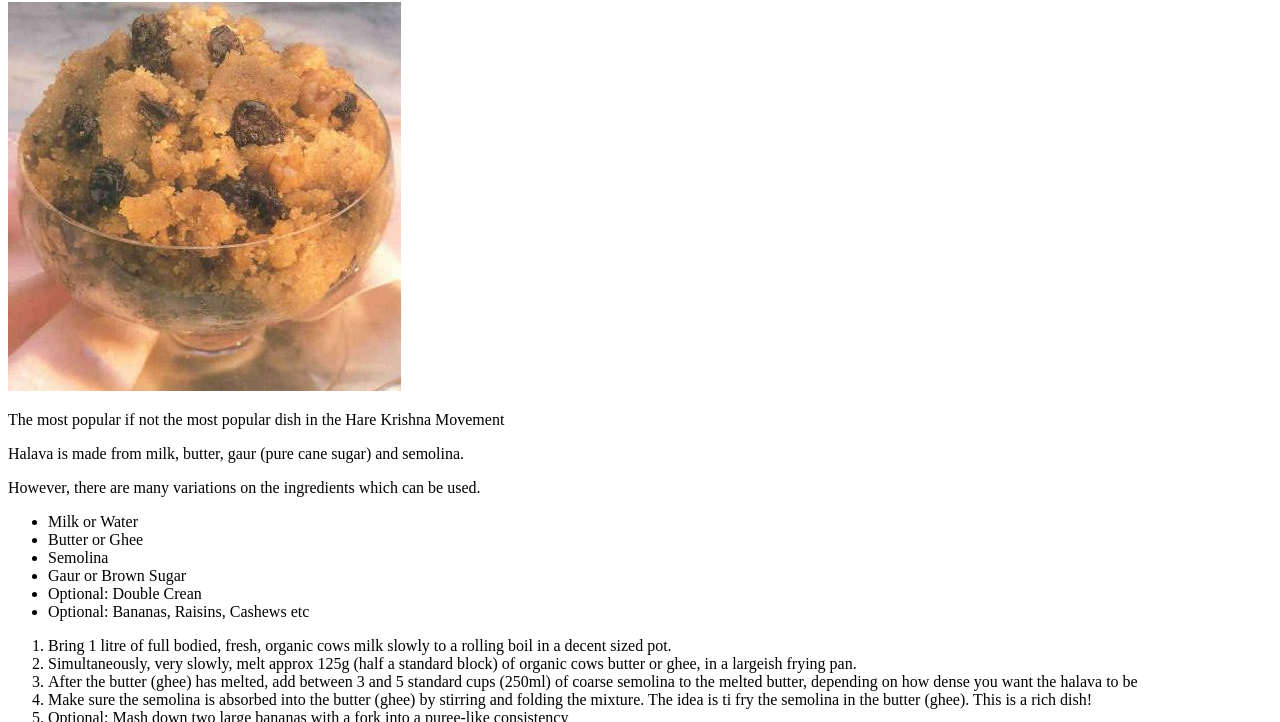
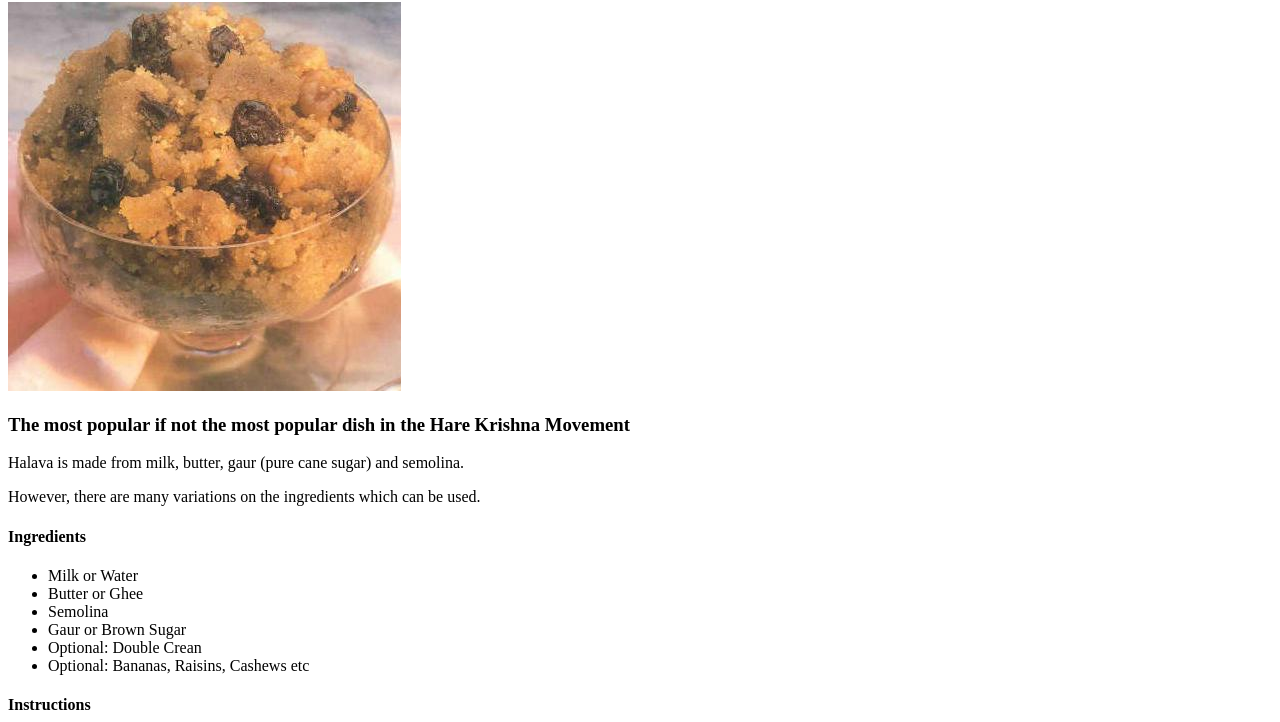
Before and after one commit to sudaama/odin-recipes, a plain HTML site: page recipes/halava.html in a window 1280 px wide. Shown: the part 78-800 px from the top of the page. Drawn offline with Linux system fonts and the light colour scheme.

Commit message:
Added proper ingredients and instructions headings to halava.html

```diff
--- a/recipes/halava.html
+++ b/recipes/halava.html
@@ -8,9 +8,10 @@
 <body>
 <h1>Halava</h1>
 <img src="./images/halava.jpg">
-    <p>The most popular if not the most popular dish in the Hare Krishna Movement</p>
+    <h3>The most popular if not the most popular dish in the Hare Krishna Movement</h3>
     <p>Halava is made from milk, butter, gaur (pure cane sugar) and semolina.</p>
     <p>However, there are many variations on the ingredients which can be used.</p>
+    <h4>Ingredients</h4>
     <ul>
         <li>Milk or Water</li>
         <li>Butter or Ghee</li>
@@ -19,6 +20,7 @@
         <li>Optional: Double Crean</li>
         <li>Optional: Bananas, Raisins, Cashews etc</li>
     </ul>
+    <h4>Instructions</h4>
     <ol>
         <li>Bring 1 litre of full bodied, fresh, organic cows milk slowly to a rolling boil in a decent sized pot.</li>
         <li>Simultaneously, very slowly, melt approx 125g (half a standard block) of organic cows butter or ghee, in a largeish frying pan.</li>
```
